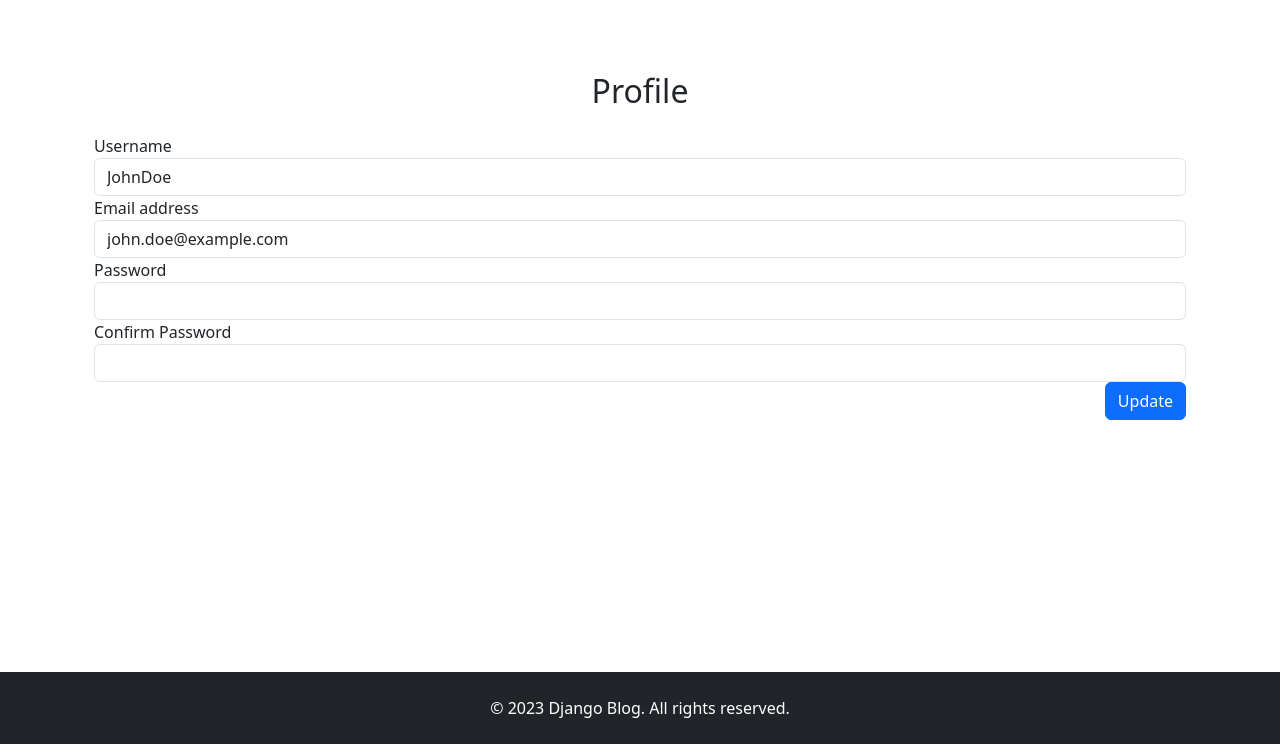
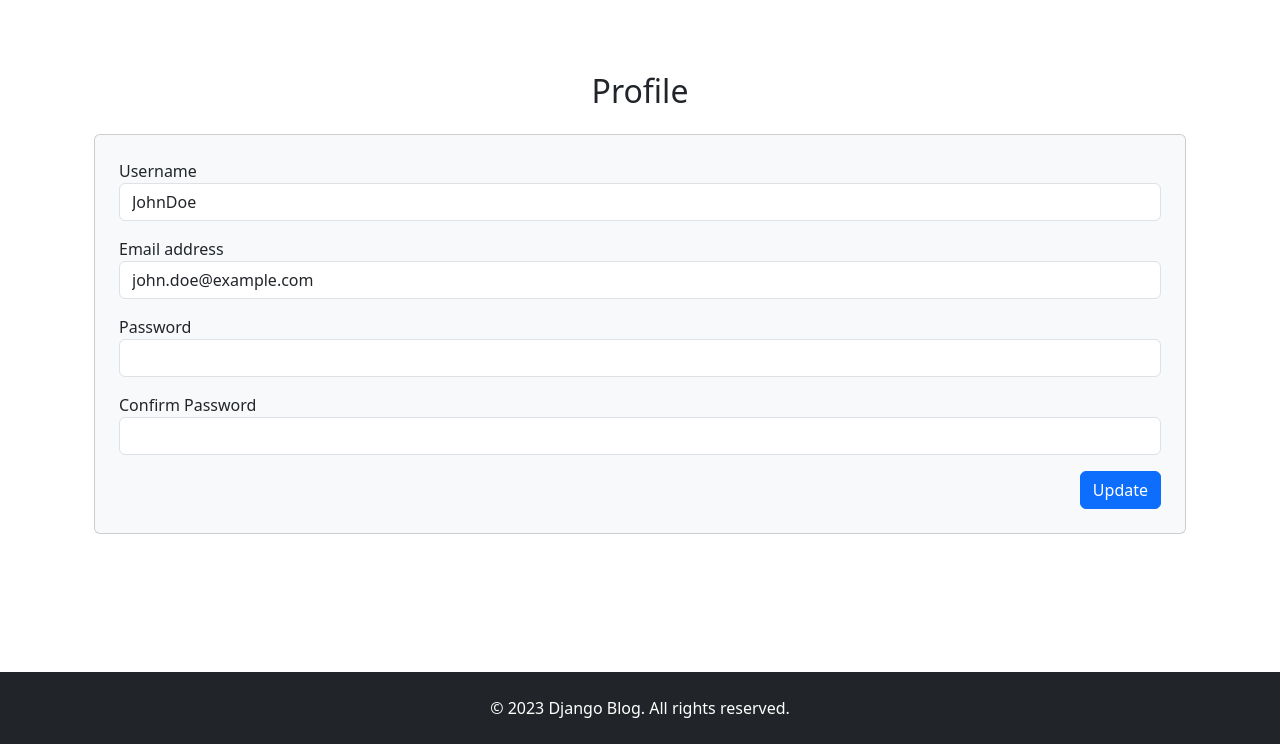
Before and after one commit to sinansarikaya/django-blog-app, a Django app: page /user/profile/ in a window 1280 px wide. Shown: the part 56-800 px from the top of the page. Run offline with Django 4.2, Linux system fonts and the light colour scheme; some libraries are stand-ins or nearby versions.

Commit message:
CREATE: Add blog page, UPDATE: Dashboard, profile

```diff
--- a/blog/urls.py
+++ b/blog/urls.py
@@ -4,6 +4,6 @@ from .views import *
 urlpatterns = [
     path('', post_list, name='index'),
     path('post-detail/<int:post_id>', post_detail, name='post_detail'),
-    path('post-create/<int:post_id>', post_create, name='post_create'),
+    path('post-create/', post_create, name='add_blog'),
     path('post-edit/<int:post_id>', post_edit, name='post_edit'),
 ]
--- a/blog/views.py
+++ b/blog/views.py
@@ -9,9 +9,9 @@ def post_list(request):
 def post_detail(request, slug):
     pass
 
-@login_required
+# @login_required
 def post_create(request):
-    pass
+    return render(request, 'blog/add_blog.html')
 
 @login_required
 def post_edit(request, slug):
--- a/templates/users/dashboard.html
+++ b/templates/users/dashboard.html
@@ -7,8 +7,9 @@
 {% block content %}
 <div class="container">
     <h2 class="text-center my-4">Dashboard</h2>
+    <div class="card bg-light p-4">
         <div class="d-flex justify-content-end mb-2">
-        <a href="#" class="btn btn-success">Add Blog</a>
+            <a href="{% url 'add_blog' %}" class="btn btn-success">Add Blog</a>
         </div>
         <div class="table-responsive">
             <table class="table table-hover">
@@ -36,4 +37,5 @@
             </table>
         </div>
     </div>
+</div>
 {% endblock %}
--- a/templates/users/profile.html
+++ b/templates/users/profile.html
@@ -7,20 +7,21 @@
 {% block content %}
 <div class="container">
     <h2 class="text-center my-4">Profile</h2>
+    <div class="card bg-light p-4">
         <form>
-        <div class="form-group">
+            <div class="form-group mb-3">
                 <label for="username">Username</label>
                 <input type="text" class="form-control" id="username" name="username" value="JohnDoe" required>
             </div>
-        <div class="form-group">
+            <div class="form-group mb-3">
                 <label for="email">Email address</label>
                 <input type="email" class="form-control" id="email" name="email" value="john.doe@example.com" required>
             </div>
-        <div class="form-group">
+            <div class="form-group mb-3">
                 <label for="password">Password</label>
                 <input type="password" class="form-control" id="password" name="password" required>
             </div>
-        <div class="form-group">
+            <div class="form-group mb-3">
                 <label for="confirm_password">Confirm Password</label>
                 <input type="password" class="form-control" id="confirm_password" name="confirm_password" required>
             </div>
@@ -29,4 +30,5 @@
             </div>
         </form>
     </div>
+</div>
 {% endblock %}
```
Also changed, not shown: templates/blog/add_blog.html (+41 -0 lines). Lines whose indentation alone changed are shown as unchanged.
